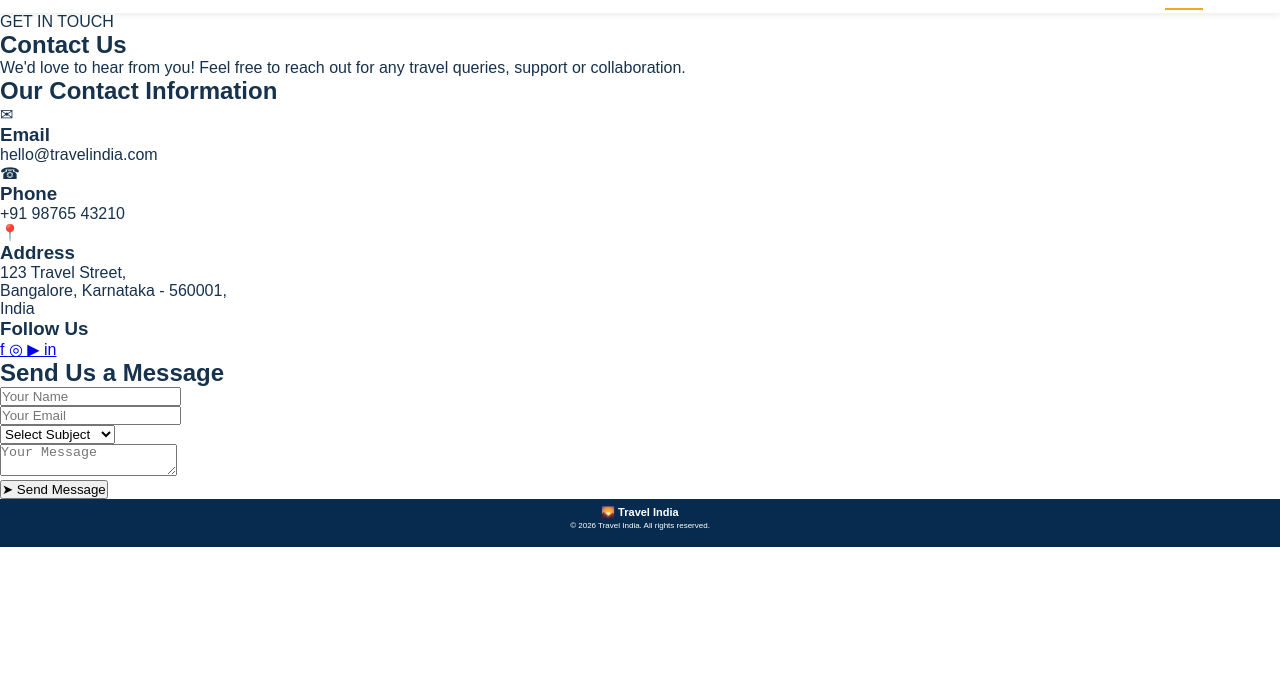
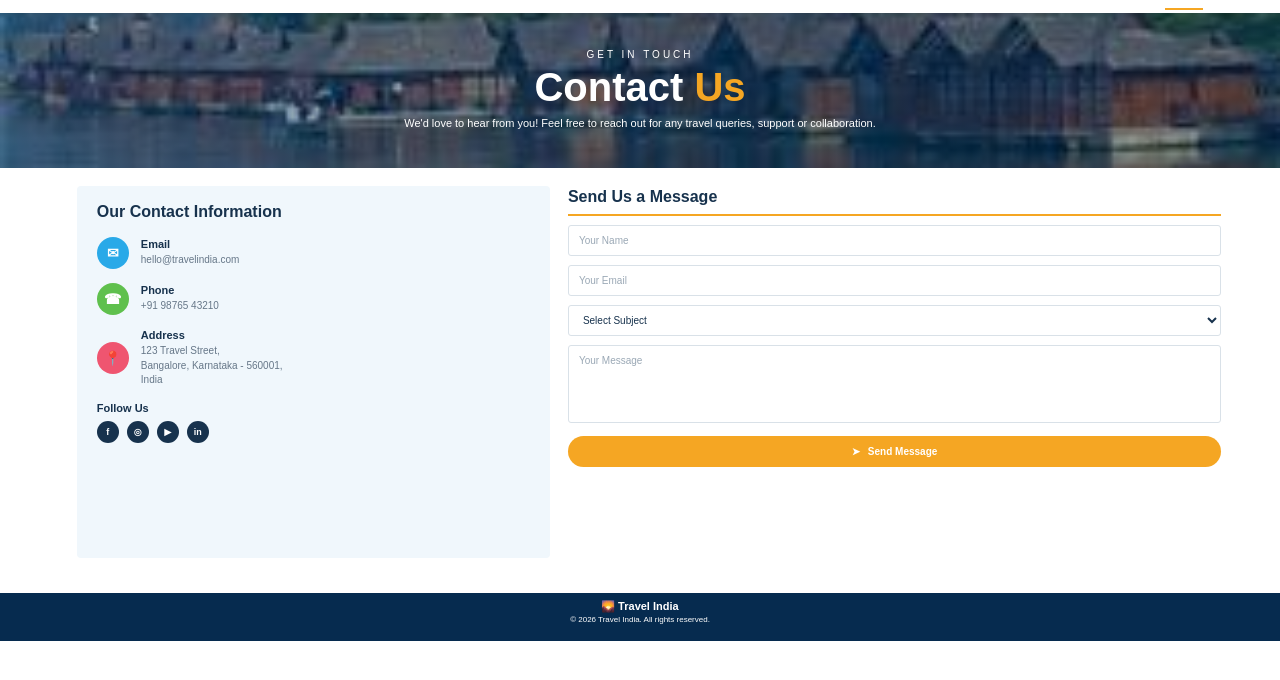
Before and after one commit to xavieramith-wq/travel-india-team-2, a plain HTML site: page contact.html in a window 1280 px wide. Shown: the part 42-722 px from the top of the page. Drawn offline with Linux system fonts and the light colour scheme.

Commit message:
Style Travel India contact page

```diff
--- a/style.css
+++ b/style.css
@@ -596,3 +596,409 @@ body {
         height: 100px;
     }
 }
+/* ==============================
+   CONTACT HERO
+================================ */
+
+.contact-hero {
+    width: 100%;
+
+    height: 155px;
+
+    display: flex;
+
+    align-items: center;
+
+    justify-content: center;
+
+    text-align: center;
+
+    position: relative;
+
+    overflow: hidden;
+
+    background-image:
+        linear-gradient(
+            rgba(0, 40, 70, 0.42),
+            rgba(0, 40, 70, 0.42)
+        ),
+        url("kerala.jpg");
+
+    background-size: cover;
+
+    background-position: center center;
+
+    background-repeat: no-repeat;
+}
+
+.contact-hero-content {
+    position: relative;
+
+    z-index: 2;
+
+    color: #ffffff;
+}
+
+.contact-label {
+    font-size: 10px;
+
+    letter-spacing: 3px;
+
+    margin-bottom: 7px;
+
+    color: #ffffff;
+}
+
+.contact-hero h1 {
+    font-size: 40px;
+
+    line-height: 1;
+
+    color: #ffffff;
+
+    margin-bottom: 8px;
+}
+
+.contact-hero h1 span {
+    color: #f5a623;
+}
+
+.contact-hero p:last-child {
+    width: 560px;
+
+    max-width: 90vw;
+
+    margin: 0 auto;
+
+    font-size: 11px;
+
+    line-height: 1.5;
+
+    color: #ffffff;
+}
+
+
+/* ==============================
+   CONTACT SECTION
+================================ */
+
+.contact-section {
+    width: 100%;
+
+    min-height: 425px;
+
+    padding: 18px 6% 35px;
+
+    display: grid;
+
+    grid-template-columns: 42% 58%;
+
+    gap: 18px;
+
+    background-color: #ffffff;
+}
+
+
+/* ==============================
+   CONTACT INFORMATION
+================================ */
+
+.contact-information {
+    background-color: #f0f7fc;
+
+    border-radius: 4px;
+
+    padding: 17px 20px;
+
+    min-height: 315px;
+}
+
+.contact-information > h2 {
+    font-size: 16px;
+
+    color: #17324d;
+
+    margin-bottom: 16px;
+}
+
+.contact-item {
+    display: flex;
+
+    align-items: center;
+
+    gap: 12px;
+
+    margin-bottom: 14px;
+}
+
+.contact-icon {
+    width: 32px;
+
+    height: 32px;
+
+    min-width: 32px;
+
+    border-radius: 50%;
+
+    display: flex;
+
+    align-items: center;
+
+    justify-content: center;
+
+    color: #ffffff;
+
+    font-size: 14px;
+
+    font-weight: bold;
+}
+
+.email-icon {
+    background-color: #29a9e8;
+}
+
+.phone-icon {
+    background-color: #5fc04d;
+}
+
+.address-icon {
+    background-color: #ef5570;
+}
+
+.contact-details h3 {
+    font-size: 11px;
+
+    color: #17324d;
+
+    margin-bottom: 3px;
+}
+
+.contact-details p {
+    font-size: 10px;
+
+    line-height: 1.45;
+
+    color: #667788;
+}
+
+
+/* ==============================
+   FOLLOW US
+================================ */
+
+.follow-us {
+    margin-top: 9px;
+}
+
+.follow-us h3 {
+    font-size: 11px;
+
+    color: #17324d;
+
+    margin-bottom: 7px;
+}
+
+.social-icons {
+    display: flex;
+
+    gap: 8px;
+}
+
+.social-icons a {
+    width: 22px;
+
+    height: 22px;
+
+    border-radius: 50%;
+
+    display: flex;
+
+    align-items: center;
+
+    justify-content: center;
+
+    background-color: #17324d;
+
+    color: #ffffff;
+
+    text-decoration: none;
+
+    font-size: 9px;
+
+    font-weight: bold;
+}
+
+.social-icons a:hover {
+    background-color: #f5a623;
+}
+
+
+/* ==============================
+   CONTACT FORM
+================================ */
+
+.contact-form-container {
+    padding: 2px 0;
+}
+
+.contact-form-container h2 {
+    font-size: 16px;
+
+    color: #17324d;
+
+    padding-bottom: 8px;
+
+    margin-bottom: 9px;
+
+    border-bottom: 2px solid #f5a623;
+}
+
+.contact-form {
+    width: 100%;
+}
+
+.form-group {
+    width: 100%;
+
+    margin-bottom: 9px;
+}
+
+.form-group input,
+.form-group select,
+.form-group textarea {
+    width: 100%;
+
+    border: 1px solid #d9e1e8;
+
+    border-radius: 3px;
+
+    background-color: #ffffff;
+
+    color: #17324d;
+
+    font-family: Arial, Helvetica, sans-serif;
+
+    font-size: 10px;
+
+    outline: none;
+
+    transition: 0.2s;
+}
+
+.form-group input,
+.form-group select {
+    height: 31px;
+
+    padding: 0 10px;
+}
+
+.form-group textarea {
+    height: 78px;
+
+    padding: 9px 10px;
+
+    resize: none;
+}
+
+.form-group input:focus,
+.form-group select:focus,
+.form-group textarea:focus {
+    border-color: #f5a623;
+
+    box-shadow: 0 0 3px rgba(245, 166, 35, 0.25);
+}
+
+.form-group input::placeholder,
+.form-group textarea::placeholder {
+    color: #9aa8b5;
+}
+
+.send-message-btn {
+    width: 100%;
+
+    height: 31px;
+
+    border: none;
+
+    border-radius: 16px;
+
+    background-color: #f5a623;
+
+    color: #ffffff;
+
+    font-size: 10px;
+
+    font-weight: 600;
+
+    cursor: pointer;
+
+    transition: 0.3s;
+}
+
+.send-message-btn span {
+    margin-right: 5px;
+}
+
+.send-message-btn:hover {
+    background-color: #e79412;
+
+    transform: translateY(-1px);
+}
+
+
+/* ==============================
+   CONTACT RESPONSIVE
+================================ */
+
+@media (max-width: 900px) {
+
+    .contact-section {
+        grid-template-columns: 1fr 1.4fr;
+
+        padding-left: 4%;
+
+        padding-right: 4%;
+    }
+}
+
+
+@media (max-width: 650px) {
+
+    .contact-hero {
+        height: 160px;
+    }
+
+    .contact-hero h1 {
+        font-size: 32px;
+    }
+
+    .contact-section {
+        grid-template-columns: 1fr;
+
+        gap: 15px;
+
+        padding: 15px 5% 20px;
+
+        min-height: auto;
+    }
+
+    .contact-information {
+        min-height: auto;
+    }
+}
+
+
+@media (max-width: 400px) {
+
+    .contact-hero {
+        height: 150px;
+    }
+
+    .contact-hero h1 {
+        font-size: 28px;
+    }
+
+    .contact-hero p:last-child {
+        font-size: 9px;
+    }
+}
```
